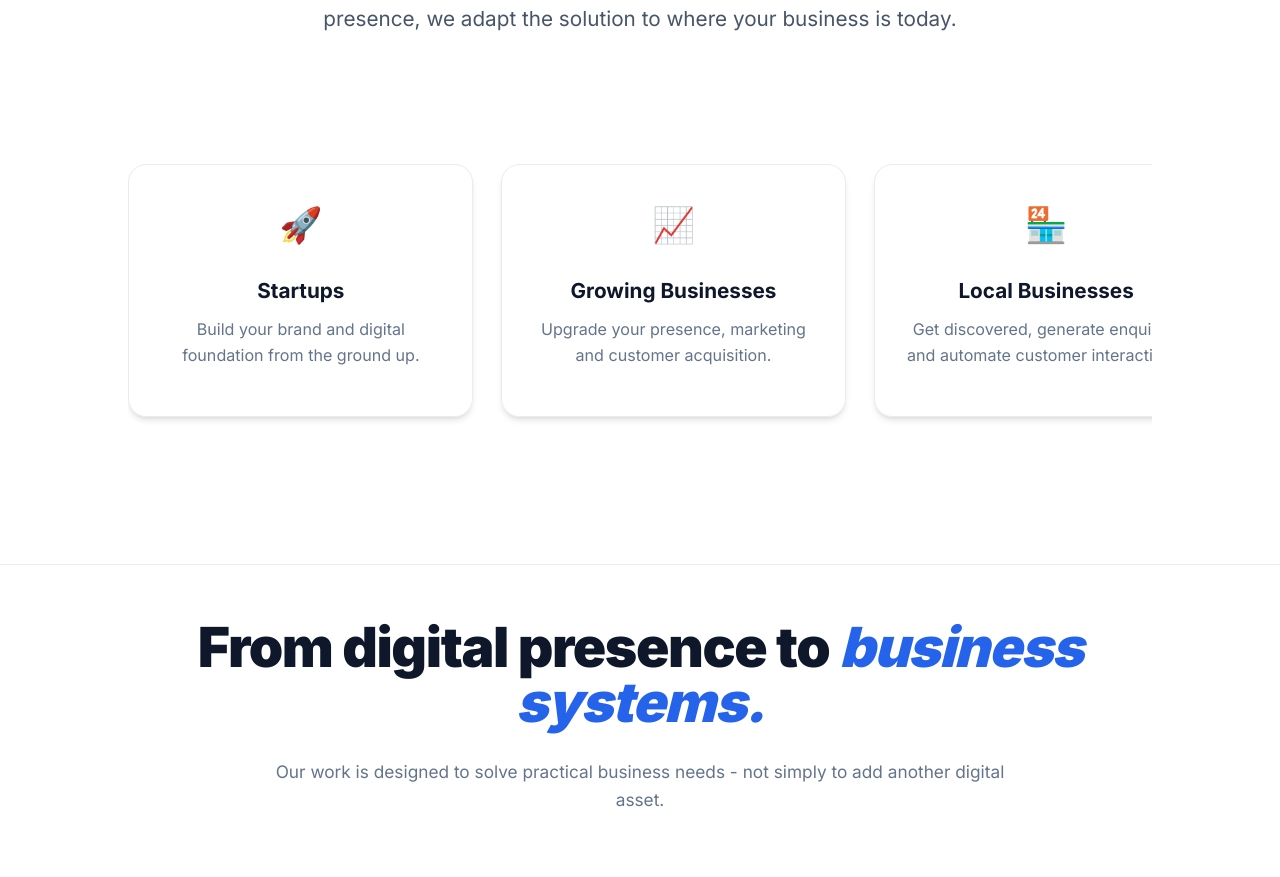
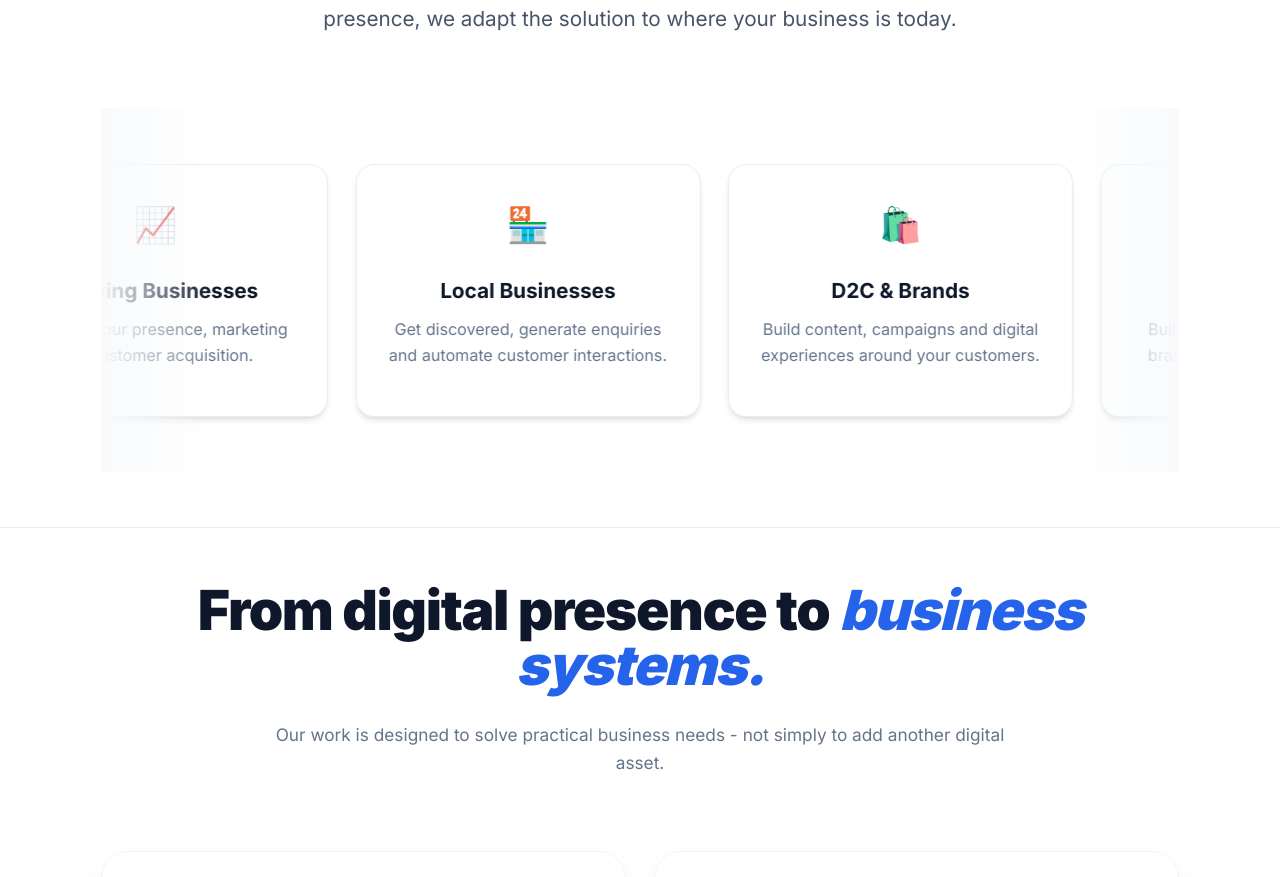
Before and after one commit to smartonward/SmartOnward-Frontend, a Next.js app: page / in a window 1280 px wide. Shown: the part 5832-6709 px from the top of the page. Built offline with nearby package versions, Linux system fonts and the light colour scheme.

Commit message:
Added the moving feature in business listing in the website

```diff
--- a/app/components/CoverflowCarousel.tsx
+++ b/app/components/CoverflowCarousel.tsx
@@ -9,13 +9,17 @@ const cards = [
 ];
 
 export default function CoverflowCarousel() {
+  // Duplicate the array to create the seamless looping effect
+  const duplicatedCards = [...cards, ...cards, ...cards];
+
   return (
-    <div className="w-full max-w-7xl mx-auto py-12 px-4 sm:px-6">
-      <div className="flex flex-nowrap items-stretch gap-6 overflow-x-auto pb-8 snap-x snap-mandatory scrollbar-hide">
-        {cards.map((card, i) => (
+    <>
+      <div className="w-full max-w-7xl mx-auto py-12 overflow-hidden relative">
+        <div className="flex flex-nowrap items-stretch gap-6 w-max animate-infinite-scroll hover:[animation-play-state:paused] pl-4 sm:pl-6">
+          {duplicatedCards.map((card, i) => (
             <div
               key={i}
-            className="snap-center shrink-0 w-[280px] sm:w-[300px] bg-white/90 backdrop-blur-md border border-slate-200/80 rounded-2xl p-6 text-center shadow-md hover:shadow-xl hover:-translate-y-1 transition-all duration-300 flex flex-col items-center justify-start min-h-[220px]"
+              className="shrink-0 w-[280px] sm:w-[300px] bg-white/90 backdrop-blur-md border border-slate-200/80 rounded-2xl p-6 text-center shadow-md hover:shadow-xl transition-all duration-300 flex flex-col items-center justify-start min-h-[220px]"
             >
               <div className="w-14 h-14 mx-auto mb-4 flex items-center justify-center text-3xl select-none">
                 {card.icon}
@@ -27,6 +31,11 @@ export default function CoverflowCarousel() {
             </div>
           ))}
         </div>
+
+        {/* Subtle fade gradients on the edges for a smoother look */}
+        <div className="absolute top-0 left-0 bottom-0 w-8 sm:w-24 bg-gradient-to-r from-slate-50 to-transparent z-10 pointer-events-none"></div>
+        <div className="absolute top-0 right-0 bottom-0 w-8 sm:w-24 bg-gradient-to-l from-slate-50 to-transparent z-10 pointer-events-none"></div>
       </div>
+    </>
   );
 }
--- a/app/globals.css
+++ b/app/globals.css
@@ -1,6 +1,19 @@
 @tailwind base;
 @tailwind components;
 @tailwind utilities;
+
+@keyframes infinite-scroll {
+  from { transform: translateX(0); }
+  to { transform: translateX(calc(-33.33333% - 8px)); }
+}
+
+.animate-infinite-scroll {
+  animation: infinite-scroll 25s linear infinite !important;
+}
+
+.animate-infinite-scroll:hover {
+  animation-play-state: paused !important;
+}
 
 :root {
   --blue: #2563EB;
@@ -4237,3 +4250,14 @@ footer::disabled_before {
     grid-template-columns: 1fr;
   }
 }
+
+@keyframes infinite-scroll {
+  from { transform: translateX(0); }
+  to { transform: translateX(calc(-33.33333% - 8px)); }
+}
+.animate-infinite-scroll {
+  animation: infinite-scroll 25s linear infinite;
+}
+.animate-infinite-scroll:hover {
+  animation-play-state: paused;
+}
--- a/tailwind.config.js
+++ b/tailwind.config.js
@@ -33,11 +33,16 @@ module.exports = {
       },
       animation: {
         'scroll': 'scroll 30s linear infinite',
+        'infinite-scroll': 'infinite-scroll 25s linear infinite',
       },
       keyframes: {
         'scroll': {
           '0%': { transform: 'translateX(0)' },
           '100%': { transform: 'translateX(calc(-50% - 10px))' },
+        },
+        'infinite-scroll': {
+          from: { transform: 'translateX(0)' },
+          to: { transform: 'translateX(calc(-33.33333% - 8px))' },
         }
       }
     },
```
Lines whose indentation alone changed are shown as unchanged.
